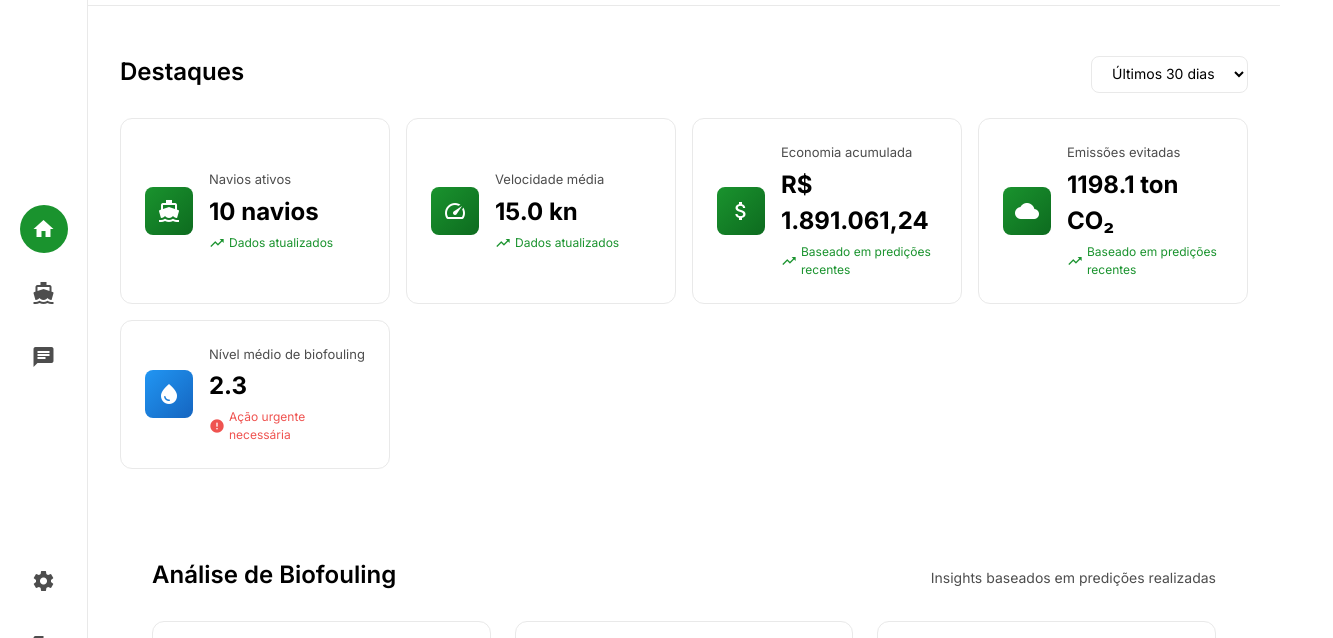
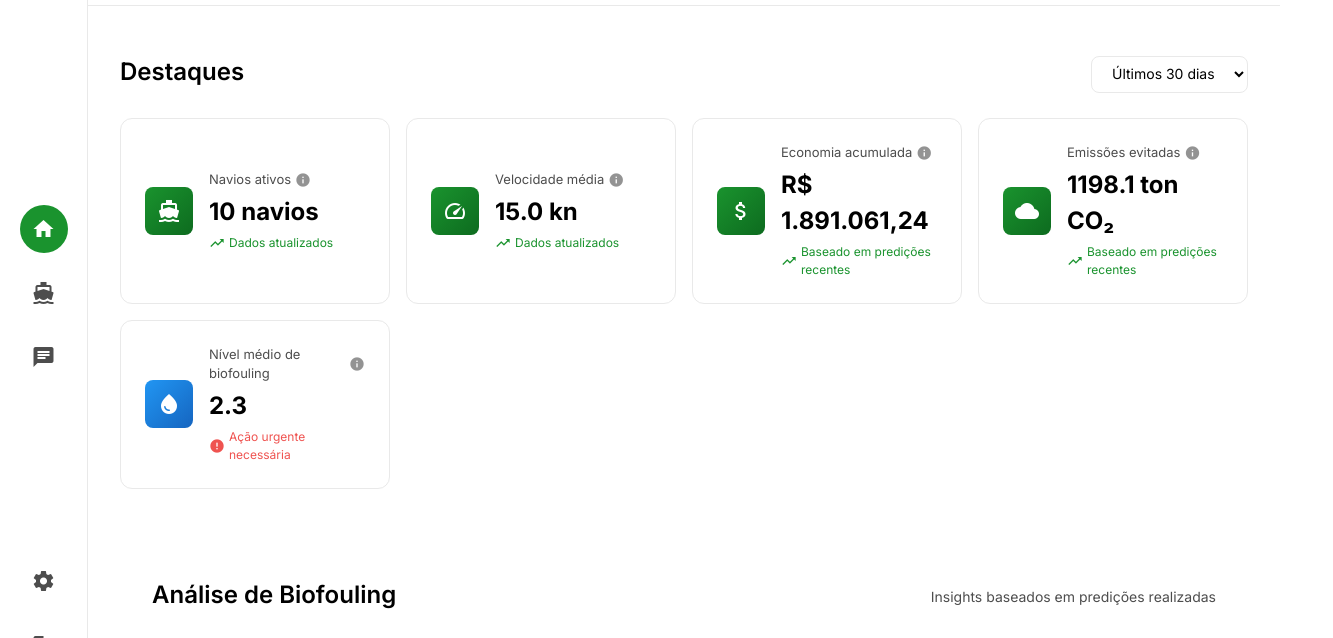
Before and after one commit to patrickpassosb/biofouling-frontend, a plain HTML site: page index.html in a window 1280 px wide. Shown: the part 83-721 px from the top of the page, 1333 px wide, since content can reach past the window. Drawn offline with Linux system fonts and the light colour scheme; no server answers.

Commit message:
Add info tooltips to dashboard highlight cards
Introduces info icons with tooltips to each highlight card label in the dashboard, providing contextual explanations for key metrics. Updates CSS to style the info icons and tooltips, ensuring proper positioning and visibility on hover.

```diff
--- a/index.html
+++ b/index.html
@@ -82,7 +82,12 @@
                             <span class="material-icons">directions_boat</span>
                         </div>
                         <div class="card-content">
-                            <p class="card-label">Navios ativos</p>
+                            <p class="card-label">
+                                Navios ativos
+                                <span class="info-icon" data-tooltip="Número total de navios únicos com predições registradas no sistema">
+                                    <span class="material-icons">info</span>
+                                </span>
+                            </p>
                             <p class="card-value" id="activeShips">-</p>
                             <p class="card-change positive">
                                 <span class="material-icons">trending_up</span>
@@ -95,7 +100,12 @@
                             <span class="material-icons">speed</span>
                         </div>
                         <div class="card-content">
-                            <p class="card-label">Velocidade média</p>
+                            <p class="card-label">
+                                Velocidade média
+                                <span class="info-icon" data-tooltip="Velocidade média da frota em nós (knots). Baseado nas predições registradas.">
+                                    <span class="material-icons">info</span>
+                                </span>
+                            </p>
                             <p class="card-value" id="avgSpeed">-</p>
                             <p class="card-change" id="avgSpeedChange">
                                 <span class="material-icons">trending_up</span>
@@ -108,7 +118,12 @@
                             <span class="material-icons">attach_money</span>
                         </div>
                         <div class="card-content">
-                            <p class="card-label">Economia acumulada</p>
+                            <p class="card-label">
+                                Economia acumulada
+                                <span class="info-icon" data-tooltip="Custo total que seria economizado se limpezas preventivas fossem realizadas. Baseado nas predições de biofouling.">
+                                    <span class="material-icons">info</span>
+                                </span>
+                            </p>
                             <p class="card-value" id="totalSavings">R$ 0,00</p>
                             <p class="card-change positive">
                                 <span class="material-icons">trending_up</span>
@@ -121,7 +136,12 @@
                             <span class="material-icons">cloud</span>
                         </div>
                         <div class="card-content">
-                            <p class="card-label">Emissões evitadas</p>
+                            <p class="card-label">
+                                Emissões evitadas
+                                <span class="info-icon" data-tooltip="Total de CO₂ (em toneladas) que seria evitado com limpezas preventivas. Calculado a partir do combustível extra consumido devido ao biofouling.">
+                                    <span class="material-icons">info</span>
+                                </span>
+                            </p>
                             <p class="card-value" id="emissionsSaved">0 ton CO₂</p>
                             <p class="card-change positive">
                                 <span class="material-icons">trending_up</span>
@@ -134,7 +154,12 @@
                             <span class="material-icons">water_drop</span>
                         </div>
                         <div class="card-content">
-                            <p class="card-label">Nível médio de biofouling</p>
+                            <p class="card-label">
+                                Nível médio de biofouling
+                                <span class="info-icon" data-tooltip="Média ponderada dos níveis de biofouling da frota. Escala: 0=Limpo, 1=Leve, 2=Moderado, 3=Crítico. Valores acima de 2 indicam necessidade de atenção.">
+                                    <span class="material-icons">info</span>
+                                </span>
+                            </p>
                             <p class="card-value" id="avgBiofoulingLevel">-</p>
                             <p class="card-change" id="avgBiofoulingLevelChange">
                                 <span class="material-icons">info</span>
--- a/styles.css
+++ b/styles.css
@@ -236,6 +236,7 @@ body {
 .highlights-section {
     margin-bottom: var(--spacing-lg);
     padding: var(--spacing-md) 0;
+    overflow: visible;
 }
 
 .section-header {
@@ -298,6 +299,8 @@ body {
     align-items: center;
     gap: var(--spacing-md);
     transition: all 0.3s ease;
+    position: relative;
+    overflow: visible;
 }
 
 .highlight-card:hover {
@@ -326,12 +329,83 @@ body {
 
 .card-content {
     flex: 1;
+    overflow: visible;
+    position: relative;
 }
 
 .card-label {
     font-size: 13px;
     color: var(--color-dark-gray);
     margin-bottom: var(--spacing-xs);
+    display: flex;
+    align-items: center;
+    gap: var(--spacing-xs);
+}
+
+/* ===== TOOLTIP STYLES ===== */
+.info-icon {
+    position: relative;
+    display: inline-flex;
+    align-items: center;
+    cursor: help;
+    color: var(--color-dark-gray);
+    opacity: 0.6;
+    transition: opacity 0.2s ease;
+}
+
+.info-icon:hover {
+    opacity: 1;
+}
+
+.info-icon .material-icons {
+    font-size: 16px;
+}
+
+/* Tooltip usando ::after */
+.info-icon::after {
+    content: attr(data-tooltip);
+    position: absolute;
+    bottom: calc(100% + 12px);
+    left: 50%;
+    transform: translateX(-50%);
+    background-color: var(--color-black);
+    color: var(--color-white);
+    padding: var(--spacing-sm) var(--spacing-md);
+    border-radius: var(--radius-md);
+    font-size: 12px;
+    font-weight: 400;
+    white-space: normal;
+    text-align: left;
+    line-height: 1.4;
+    max-width: 250px;
+    width: max-content;
+    box-shadow: 0 4px 12px rgba(0, 0, 0, 0.15);
+    z-index: 99999;
+    opacity: 0;
+    pointer-events: none;
+    transition: opacity 0.2s ease, transform 0.2s ease;
+}
+
+/* Seta do tooltip usando ::before */
+.info-icon::before {
+    content: '';
+    position: absolute;
+    bottom: calc(100% + 6px);
+    left: 50%;
+    transform: translateX(-50%);
+    width: 0;
+    height: 0;
+    border: 6px solid transparent;
+    border-top-color: var(--color-black);
+    z-index: 100000;
+    opacity: 0;
+    pointer-events: none;
+    transition: opacity 0.2s ease;
+}
+
+.info-icon:hover::after,
+.info-icon:hover::before {
+    opacity: 1;
 }
 
 .card-value {
```
